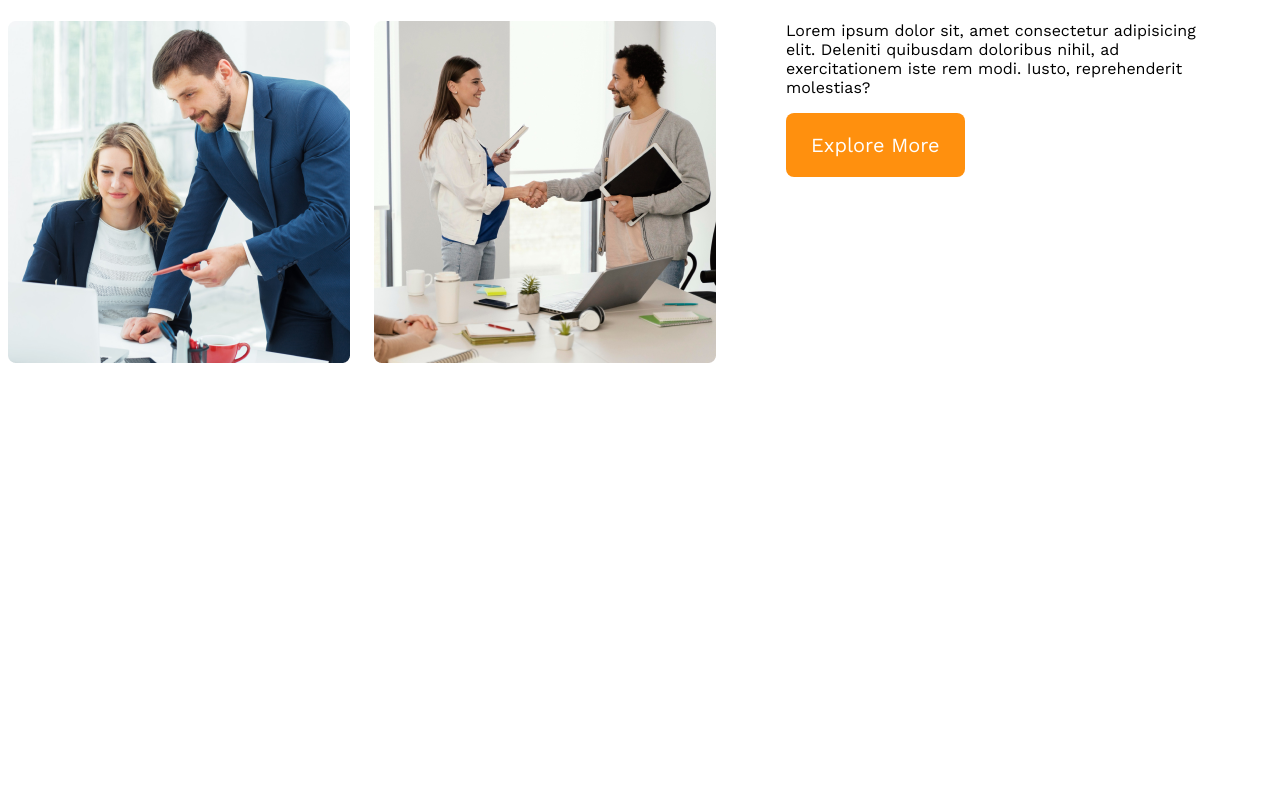
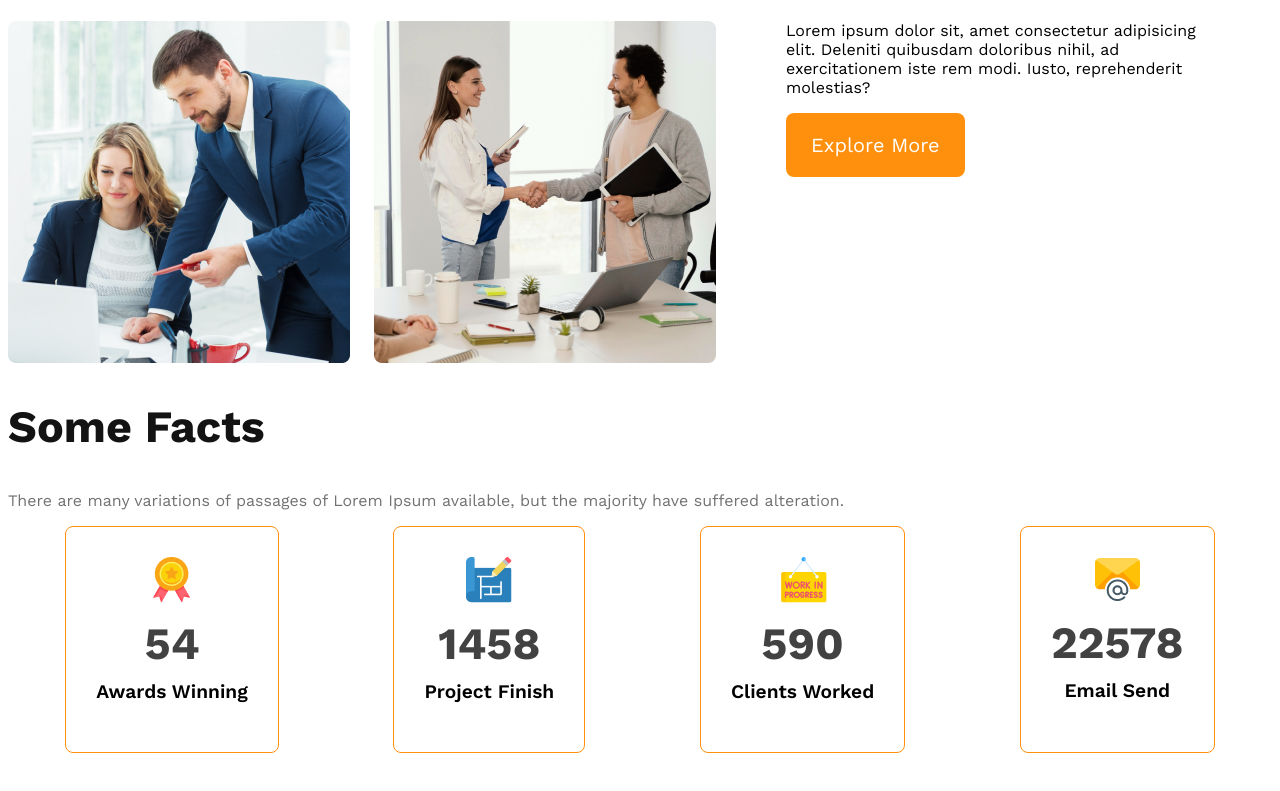
Before and after one commit to rohan9932/g3-architects, a plain HTML site: page index.html in a window 1280 px wide. Shown: the part 1411-2202 px from the top of the page. Before the commit the page ends 1844 px from the top, so only its background shows below. Drawn offline with nearby package versions, Linux system fonts and the light colour scheme.

Commit message:
some facts section

```diff
--- a/index.html
+++ b/index.html
@@ -10,7 +10,7 @@
     <!-- header -->
     <header>
       <nav>
-        <h1 class="nav-title">G3 Architects</h1>
+        <h1 class="section-title">G3 Architects</h1>
         <ul>
           <li><a href="#">Home</a></li>
           <li><a href="#">About</a></li>
@@ -55,6 +55,38 @@
           <button class="btn-primary">Explore More</button>
         </div>
       </section>
+      <!-- features section -->
+      <section class="features"></section>
+      <!-- facts section -->
+      <section class="facts">
+        <h1 class="section-title">Some Facts</h1>
+        <p class="text-light-gray">
+          There are many variations of passages of Lorem Ipsum available, but
+          the majority have suffered alteration.
+        </p>
+        <div class="facts-card-container">
+          <div class="card">
+            <img src="images/icons/ribon.png" alt="ribon" />
+            <h2 class="card-stats">54</h2>
+            <p class="card-title">Awards Winning</p>
+          </div>
+          <div class="card">
+            <img src="images/icons/projects.png" alt="projects" />
+            <h2 class="card-stats">1458</h2>
+            <p class="card-title">Project Finish</p>
+          </div>
+          <div class="card">
+            <img src="images/icons/customers.png" alt="customers" />
+            <h2 class="card-stats">590</h2>
+            <p class="card-title text-light-grey">Clients Worked</p>
+          </div>
+          <div class="card">
+            <img src="images/icons/email.png" alt="email" />
+            <h2 class="card-stats">22578</h2>
+            <p class="card-title">Email Send</p>
+          </div>
+        </div>
+      </section>
     </main>
     <footer></footer>
   </body>
--- a/styles/architect.css
+++ b/styles/architect.css
@@ -21,6 +21,12 @@
   color: #727272;
 }
 
+.section-title {
+  font-size: 2.8rem;
+  font-weight: 700;
+  color: #131313;
+}
+
 /* header styles */
 header {
   background: rgba(255, 144, 14, 0.1);
@@ -31,12 +37,6 @@ nav {
   display: flex;
   justify-content: space-between;
   align-items: center;
-}
-
-.nav-title {
-  font-size: 2.8rem;
-  font-weight: 700;
-  color: #131313;
 }
 
 nav > ul {
@@ -113,6 +113,32 @@ main {
   font-weight: 700;
 }
 
+/* facts section */
+.facts-card-container {
+  display: flex;
+  justify-content: space-around;
+}
+
+.facts-card-container .card {
+  border-radius: 8px;
+  border: 1px solid #ff900e;
+  text-align: center;
+  padding: 30px 30px;
+}
+
+.facts-card-container .card-title {
+  font-weight: 600;
+  font-size: 1.2rem;
+  margin-top: 5px;
+}
+
+.facts-card-container .card-stats {
+  font-size: 2.8rem;
+  color: #424242;
+  margin-top: 10px;
+  margin-bottom: 10px;
+}
+
 /* responsive styles */
 /* mobile device */
 @media screen and (max-width: 576px) {
```
